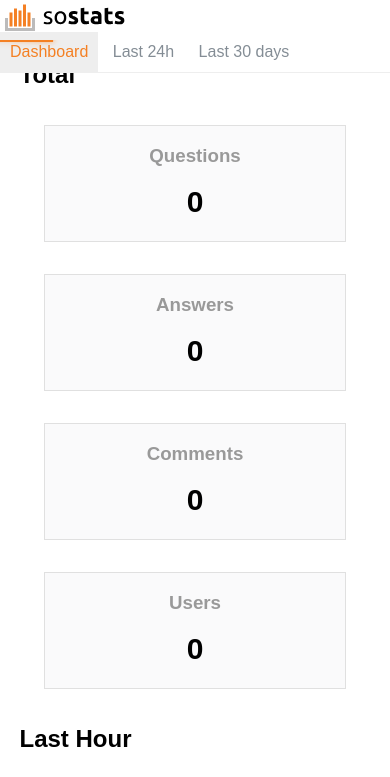
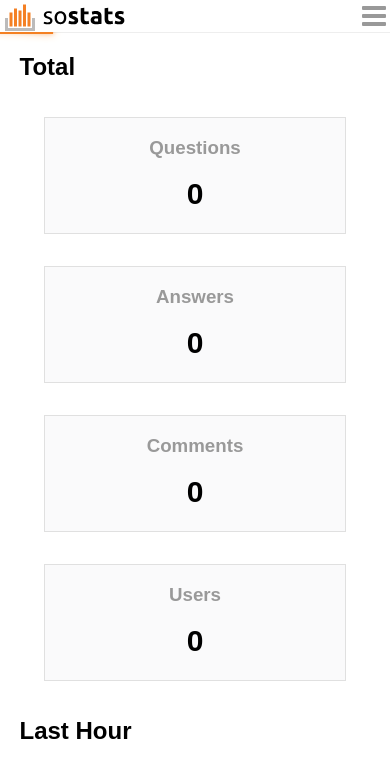
Before and after one commit to sostats/sostats.github.io, a plain HTML site: page index.html in a window 390 px wide. Shown: the top 777 px of the page. Drawn offline with Linux system fonts and the light colour scheme; a script that the page names is missing.

Commit message:
drop down nav menu on small screens

```diff
--- a/index.html
+++ b/index.html
@@ -37,6 +37,12 @@
                 vertical-align: middle;
                 padding-left: 4px;
             }
+            #header nav {
+                display: inline-block;
+            }
+            #menu-icon {
+                display: none;
+            }
             .tabs {
                 display: inline-block;
                 vertical-align: middle;
@@ -72,8 +78,41 @@
                 padding: 1em;
                 text-align: right;
             }
-            #footer a {
+
+            @media only screen and (max-width : 600px) {
+                nav {
+                    position: absolute;
+                    top: 0;
+                    right: 0;
+                    background: #fff;
+                }
+
+                nav:hover .tabs {
+                    display: block;
+                }
+
+                .tabs {
+                    border: 2px solid #eee;
+                    display: none;
+                }
+
+                .tabs a {
+                    display: block;
+                }
+
+                #menu-icon {
+                    display: block;
+                    width: 32px;
+                    height: 32px;
+                    margin-left: auto;
+                    background: url(img/menu-icon.svg) center;
+                }
+
+                #main {
+                    margin-top: 32px;
+                }
             }
+
             #totals {
                 text-align: center;
             }
@@ -124,11 +163,14 @@
     <body>
         <div id="header">
             <img src="img/logo.svg" onerror="this.src='img/logo.png'"></img>
-            <div class="tabs">
-                <a href="/" class="current">Dashboard</a>
-                <a href="/last24h">Last 24h</a>
-                <a href="/last30days">Last 30 days</a>
-            </div>
+            <nav>
+                <a href="#" id="menu-icon"></a>
+                <div class="tabs">
+                    <a href="/" class="current">Dashboard</a>
+                    <a href="/last24h">Last 24h</a>
+                    <a href="/last30days">Last 30 days</a>
+                </div>
+            </nav>
         </div>
         <div id="main">
             <h2>Total</h2>
```
Also changed, not shown: last24h/index.html (+49 -5 lines), last30days/index.html (+49 -5 lines), img/menu-icon.svg (added).
